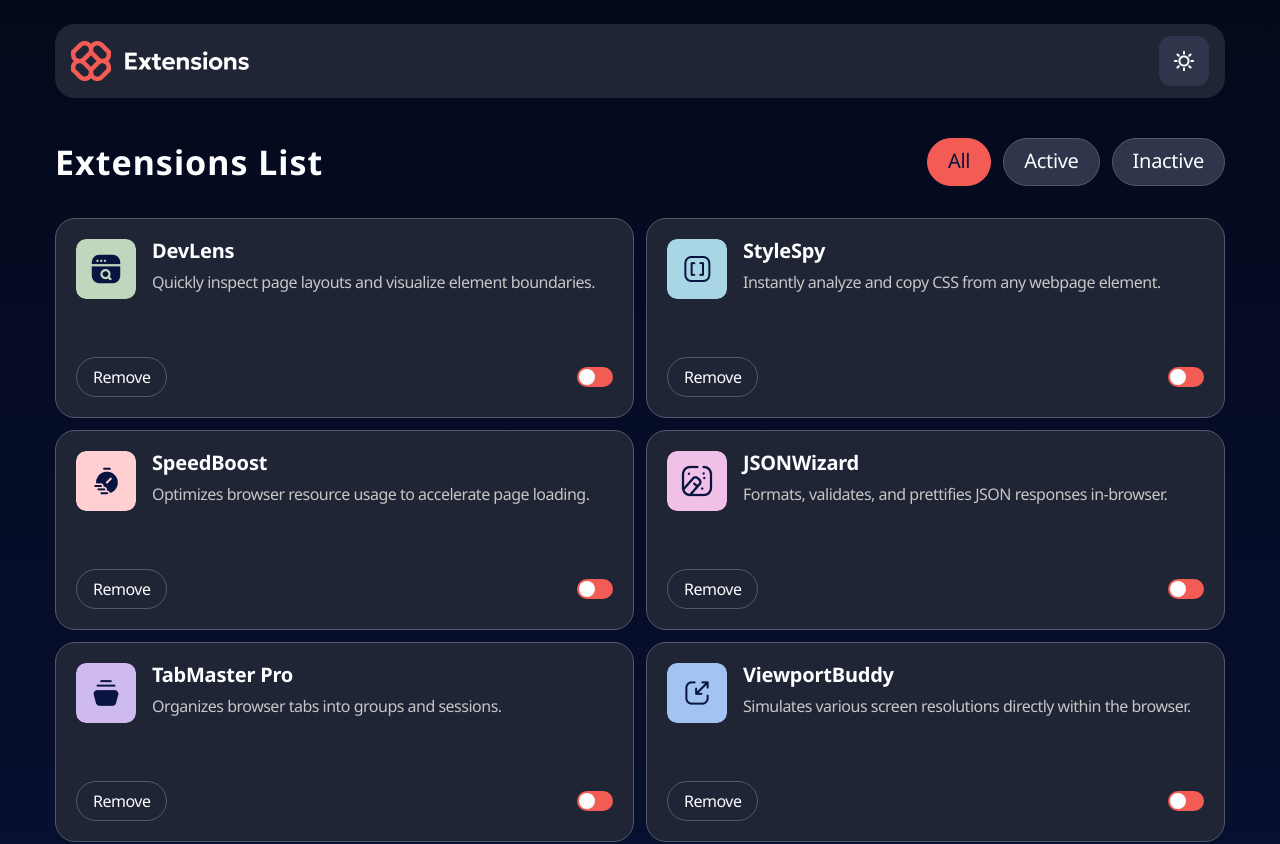
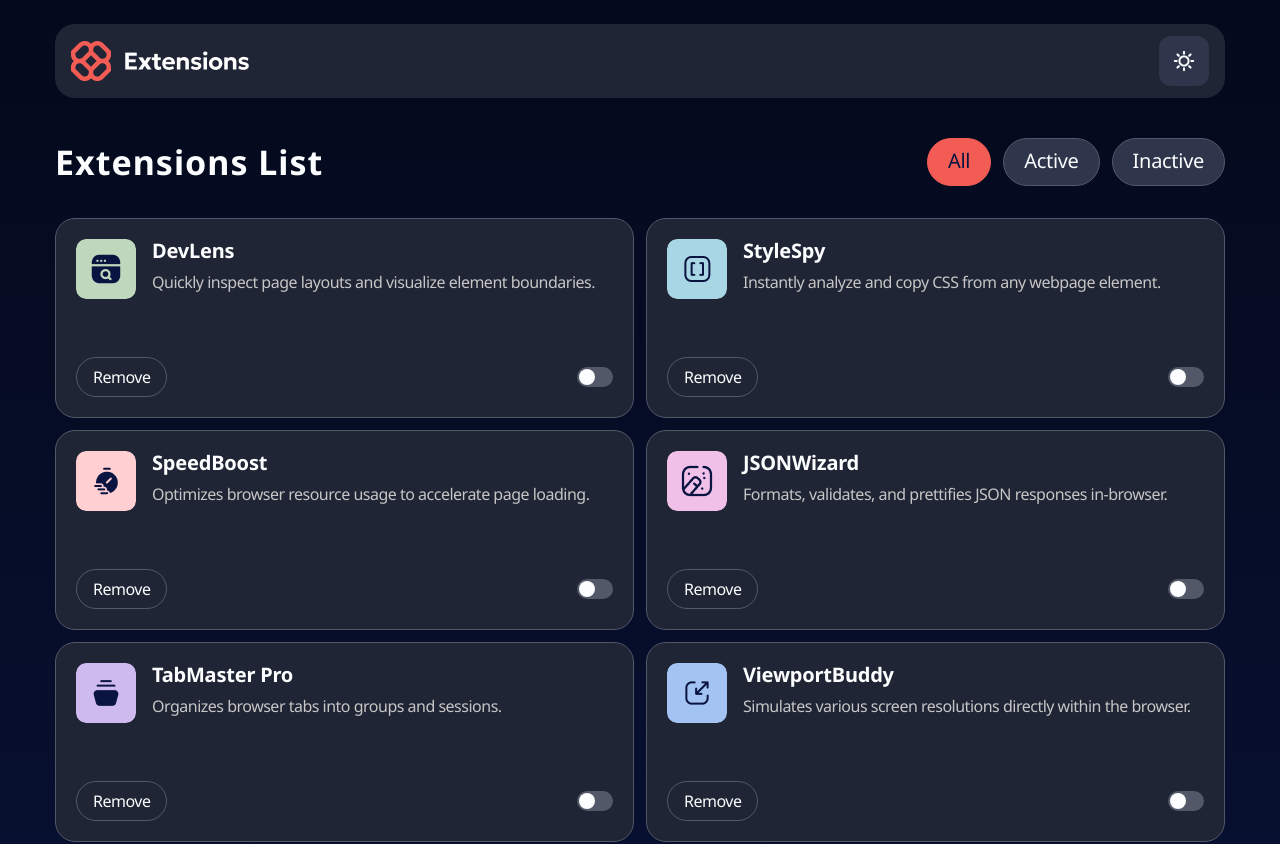
Before and after one commit to aleksi-svaridze/angular-week-2, an Angular app: page / in a window 1280 px wide. Shown: the top 844 px of the page. Built offline with nearby package versions, Linux system fonts and the light colour scheme.

Commit message:
Add active class to toggle btn

```diff
--- a/src/app/Components/main/main.scss
+++ b/src/app/Components/main/main.scss
@@ -83,24 +83,28 @@
       width: 3.6rem;
       height: 2rem;
       border-radius: 99.9rem;
-      background-color: color.$red-400;
+      background-color: color.$neutral-600;
       padding: 0.2rem;
-      display: flex;
-      align-items: center;
-      justify-content: flex-start;
       cursor: pointer;
+      transition: all 0.2s;
 
       &::after {
         content: "";
+        display: block;
         width: 1.6rem;
         height: 1.6rem;
         border-radius: 99.9rem;
         background-color: color.$neutral;
-        transition: all 2s;
+        transition: all 0.2s;
       }
-    }
-    &__toggle-btn:hover {
-      justify-content: flex-end;
+
+      &.active {
+        background-color: color.$red-400;
+      }
+
+      &.active::after {
+        transform: translateX(100%);
+      }
     }
   }
 }
--- a/src/app/Components/main/main.ts
+++ b/src/app/Components/main/main.ts
@@ -1,5 +1,4 @@
 import { Component } from '@angular/core';
-import { Card } from '../card/card';
 
 interface Iextentions {
   id: number;
@@ -11,7 +10,7 @@ interface Iextentions {
 
 @Component({
   selector: 'app-main',
-  imports: [Card],
+  imports: [],
   templateUrl: './main.html',
   styleUrl: './main.scss',
 })
```
